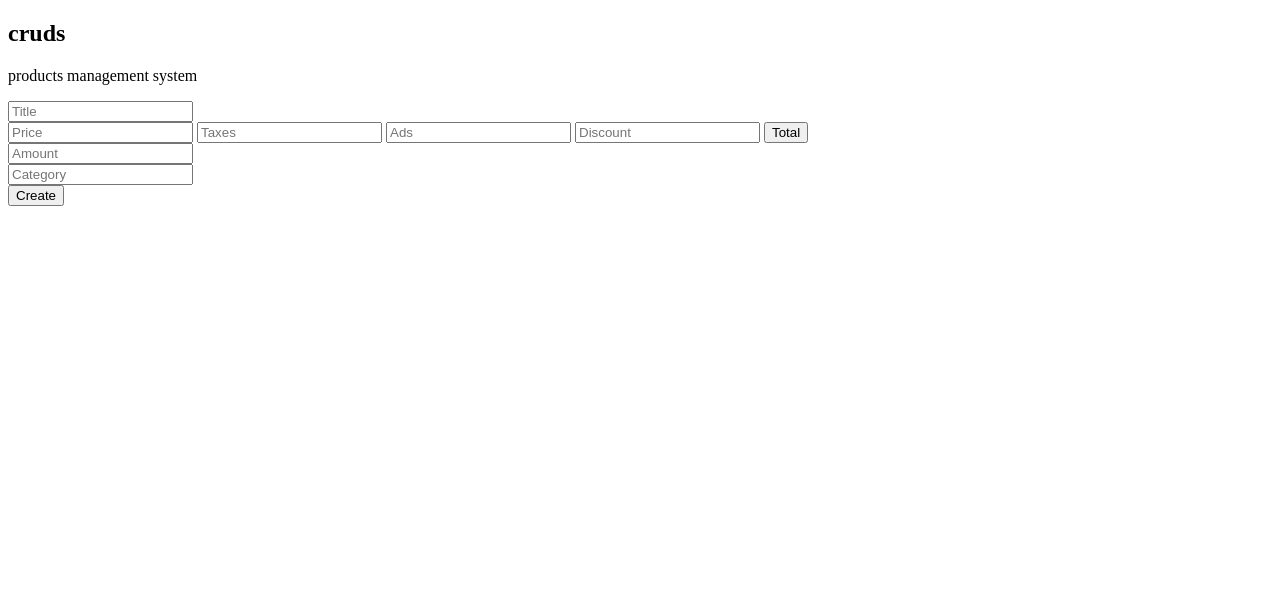
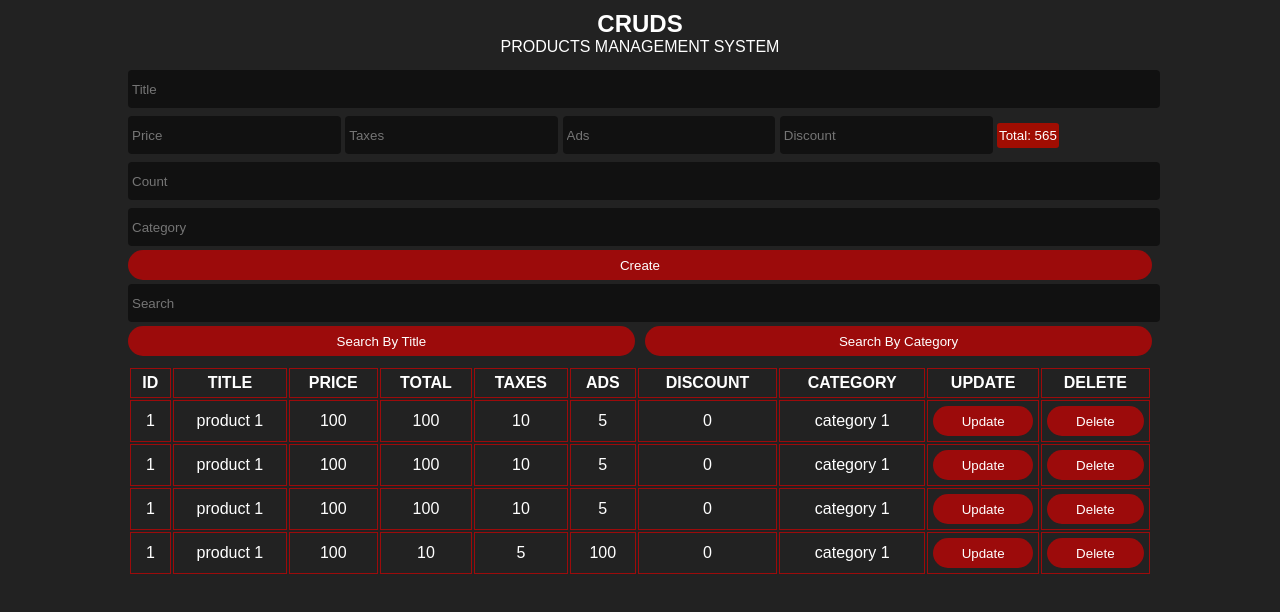
Before and after one commit to Akram-HANY/CRUDS, a plain HTML site: page index.html in a window 1280 px wide. Drawn offline with Linux system fonts and the light colour scheme.

Commit message:
finish html,css

```diff
--- a/index.html
+++ b/index.html
@@ -1,5 +1,6 @@
 <!DOCTYPE html>
 <html lang="en">
+
 <head>
   <meta charset="UTF-8" />
   <meta name="viewport" content="width=device-width, initial-scale=1.0" />
@@ -13,23 +14,113 @@
       <h2>cruds</h2>
       <p>products management system</p>
     </div>
+
+
     <div class="inputs">
-        <div class="title"><input type="text" placeholder="Title" /></div>
+      <input type="text" placeholder="Title" id="title">
+      <div class="price">
+        <input type="number" placeholder="Price" id="price">
+        <input type="number" placeholder="Taxes" id="taxes">
+        <input type="number" placeholder="Ads" id="ads">
+        <input type="number" placeholder="Discount" id="discount">
+        <small id="total">565 </small>
+      </div>
+<input type="number" placeholder="Count" id="count">
+<input type="text" placeholder="Category" id="category">
+<button id="submit">Create</button>
 
-        <div class="money">
-          <input type="number" placeholder="Price" />
-          <input type="number" placeholder="Taxes" />
-          <input type="number" placeholder="Ads" />
-          <input type="number" placeholder="Discount" />
-          <input type="button" value="Total" id="total" />
-        </div>
-        <div class="amount"><input type="number" placeholder="Amount" /></div>
-        <div class="category"><input type="text" placeholder="Category" /></div>
-        <input type="submit" value="Create">
 
     </div>
-      <div class="outputs"></div>
+
+
+
+    <div class="outputs">
+      <div class="searchblock">
+      <input type="text" placeholder="Search" id="search">
+      <div class="btnsearch">
+        <button id="searchTitle">Search By Title</button>
+        <button id="searchCategory">Search By Category</button>
+
       </div>
+      </div>
+
+
+      <table>
+        <tr>
+          <th>id</th>
+          <th>title</th>
+          <th>price</th>
+          <th>total</th>
+          <th>taxes</th>
+          <th>ads</th>
+          <th>discount</th>
+          <th>category</th>
+          <th>update</th>
+          <th>delete</th>
+
+        </tr>
+        <tbody>
+          <tr>
+            <td>1</td>
+            <td>product 1</td>
+            <td>100</td>
+            <td>100</td>
+
+            <td>10</td>
+            <td>5</td>
+            <td>0</td>
+            <td>category 1</td>
+            <td><button id="update" class="update">Update</button></td>
+            <td><button id="delete" class="delete">Delete</button></td>
+          </tr>
+          <tr>
+            <td>1</td>
+            <td>product 1</td>
+            <td>100</td>
+            <td>100</td>
+
+            <td>10</td>
+            <td>5</td>
+            <td>0</td>
+            <td>category 1</td>
+            <td><button id="update" class="update">Update</button></td>
+            <td><button id="delete" class="delete">Delete</button></td>
+          </tr>
+          <tr>
+            <td>1</td>
+            <td>product 1</td>
+            <td>100</td>
+            <td>100</td>
+
+            <td>10</td>
+            <td>5</td>
+            <td>0</td>
+            <td>category 1</td>
+            <td><button id="update" class="update">Update</button></td>
+            <td><button id="delete" class="delete">Delete</button></td>
+          </tr>
+          <tr>
+            <td>1</td>
+            <td>product 1</td>
+            <td>100</td>
+            <td>10</td>
+            <td>5</td>
+            <td>100</td>
+
+            <td>0</td>
+            <td>category 1</td>
+            <td><button id="update" class="update">Update</button></td>
+            <td><button id="delete" class="delete">Delete</button></td>
+          </tr>
+        </tbody>
+      </table>
+    </div>
+
+
+  </div>
+  </div>
+
   <script src="script.js"></script>
 </body>
+
 </html>
--- a/sheet.css
+++ b/sheet.css
@@ -0,0 +1,105 @@
+* {
+  margin: 0;
+  padding: 0;
+}
+body {
+  background-color: #222;
+  color: #fff;
+  font-family: "Oswald", sans-serif;
+}
+
+.cruds {
+  width: 80%;
+  margin: auto;
+}
+
+.head {
+  text-align: center;
+  text-transform: uppercase;
+  margin: 10px 0;
+}
+
+input {
+  width: 100%;
+  height: 30px;
+  border: none;
+  background: #111;
+  margin: 4px 0;
+  -moz-appearance: textfield; /* Removes arrows in Firefox */
+  border-radius: 4px;
+  color: #fff;
+  transition: all 0.4s ease-in-out;
+
+  padding: 4px;
+}
+input:focus {
+  background: #000;
+  transform: scale(1.1, 1.1);
+  transition: all 0.4s ease-in-out;
+    outline: none;
+}
+
+input[type="number"]::-webkit-inner-spin-button,
+input[type="number"]::-webkit-outer-spin-button {
+  -webkit-appearance: none;
+  margin: 0;
+}
+
+
+.price input{
+    width: 20%;
+}
+
+#total{
+    background: #a00d02;
+    padding: 5px 2px;
+    border-radius: 3px;
+}
+
+#total::before{
+    content: 'Total: ';
+}
+
+button{
+    width: 100%;
+    height: 30px;
+    border: none;
+    cursor: pointer;
+    background: #9c0b0b;color: #fff;
+    border-radius: 50px;
+    transition: all 0.4s ease-in-out;
+
+}
+button:hover{
+    color: #9c0b0b;
+    background: #fff;
+    transition: all 0.4s ease-in-out;transform: scale(1.01, 1.01);
+    border: #a00d02 1px solid;
+    letter-spacing: 1px;
+}
+
+.btnsearch{
+display: flex;
+justify-content: space-between;
+}
+
+.btnsearch button{
+    width: 49.5%;
+}
+
+table{
+    width: 100%;
+  text-align: center;
+  margin: 10px 0;
+
+}
+
+table th{
+ text-transform: uppercase;
+}
+
+th, td{
+    padding: 5px ;
+    border: 1px solid #9c0b0b;
+    text-align: center;
+}
```
Also changed, not shown: script.js (+10 -0 lines). Lines whose indentation alone changed are shown as unchanged.
